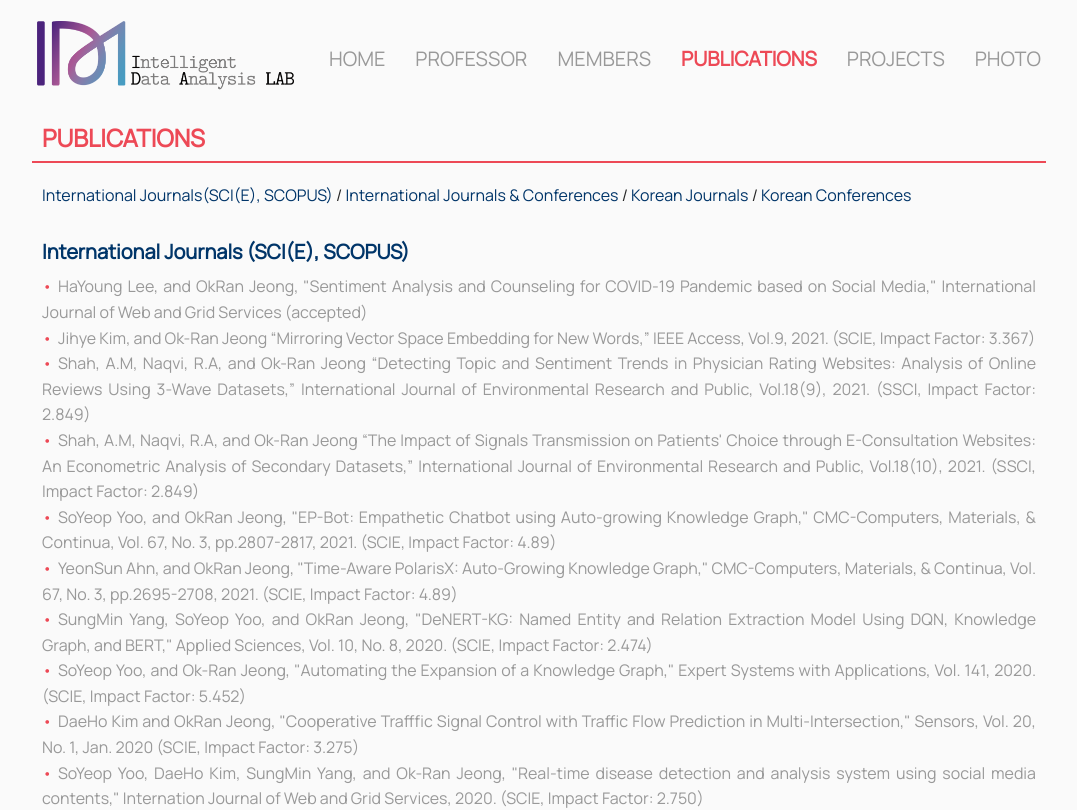
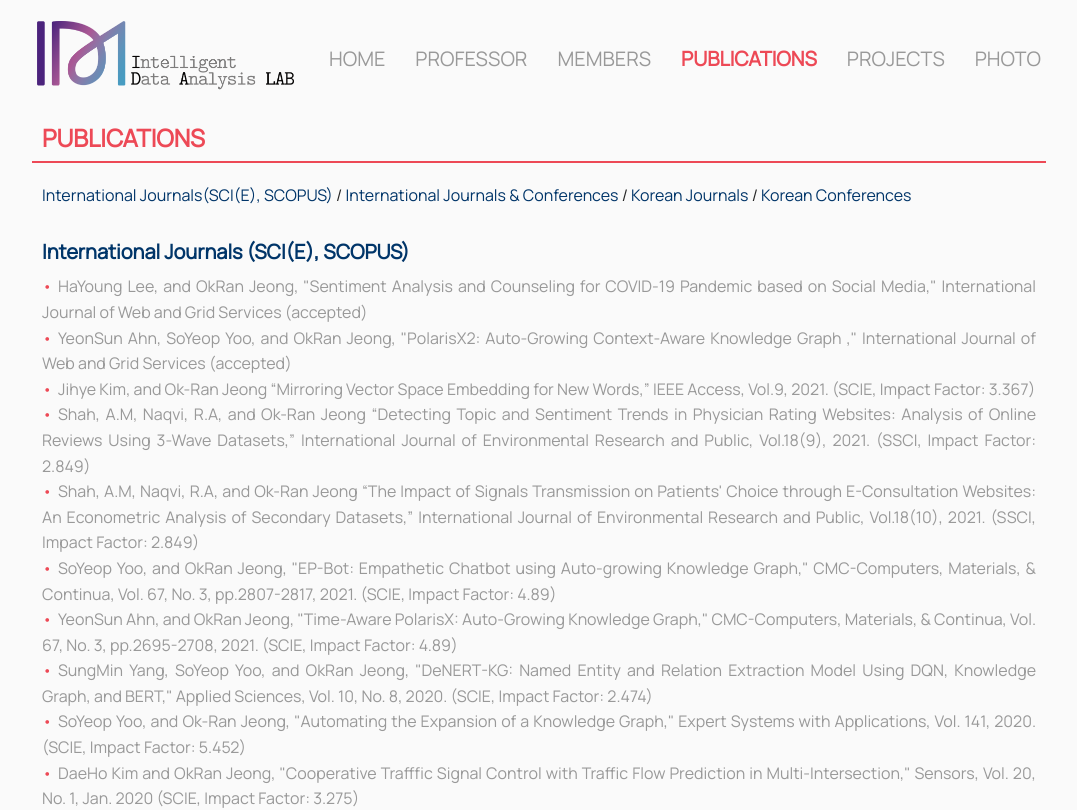
Before and after one commit to IDALab-Gachon/idalab, a React (Create React App) app: page /publications in a window 1280 px wide. Shown: the top 810 px of the page, without its empty margins (101-1178 px from the left). Built offline with nearby package versions, Linux system fonts and the light colour scheme.

Commit message:
Add publications

```diff
--- a/src/Pages/Publications.js
+++ b/src/Pages/Publications.js
@@ -77,6 +77,11 @@ const Publications = () => {
               HaYoung Lee, and OkRan Jeong, "Sentiment Analysis and Counseling
               for COVID-19 Pandemic based on Social Media," International
               Journal of Web and Grid Services (accepted)
+            </PubListItem>
+            <PubListItem>
+              YeonSun Ahn, SoYeop Yoo, and OkRan Jeong, "PolarisX2: Auto-Growing
+              Context-Aware Knowledge Graph ," International Journal of Web and
+              Grid Services (accepted)
             </PubListItem>
             <PubListItem>
               Jihye Kim, and Ok-Ran Jeong “Mirroring Vector Space Embedding for
```
